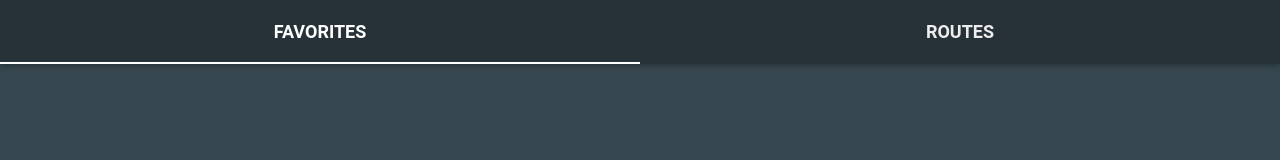
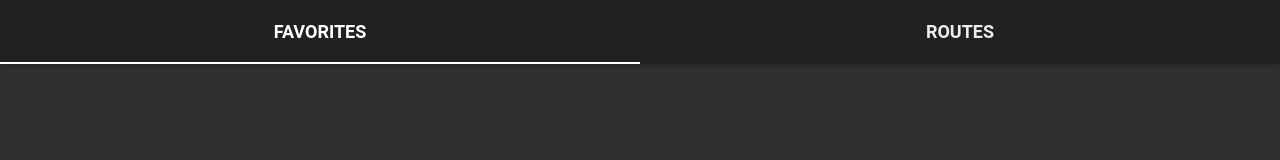
Before and after one commit to danielve4/cta-tracker, a website: page views/index.html in a window 1280 px wide. Drawn offline with nearby package versions, Linux system fonts and the light colour scheme; files whose address does not match are found by name.

Commit message:
Changed background and nav colors to follow material design guidelines

```diff
--- a/public/css/screen.css
+++ b/public/css/screen.css
@@ -13,7 +13,7 @@ http://www.modularscale.com/?22&px&1.125&web&text
 html {
   font-size: 1.125em;     /*18px / 16px = 1.125em*/
   line-height: 1.222em;   /*22px is 1 gridline at 18px | 22px / 18px = 1.222em*/
-  background-color: #37474F;
+  background-color: #303030;
   color: #EDEDED;
   font-family: "Roboto","Helvetica Neue", Helvetica, Arial, sans-serif;
 }
@@ -41,7 +41,7 @@ nav {
   top: 0;
   left: 0;
   box-shadow: 0 0.11111em 0.27778em rgba(0,0,0,0.26); /*The shadow of the navigation bar 4px down, 8px blur radius*/
-  background: #263238;
+  background: #212121;
   height: 3.55555em; /* height of the navigation box 64px/18px = 3.555em | 64 = 23+18+23*/
 }
 
```
